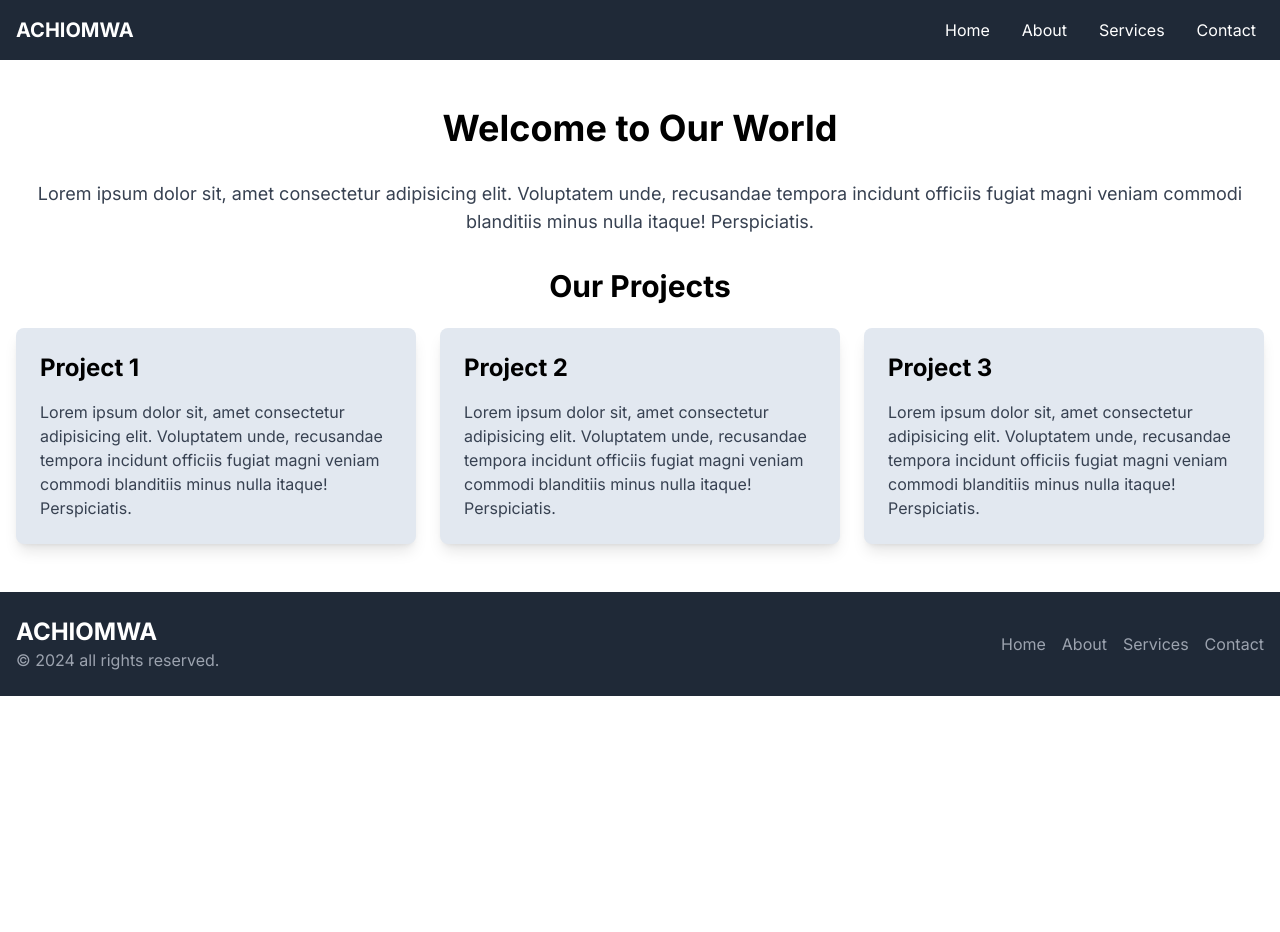
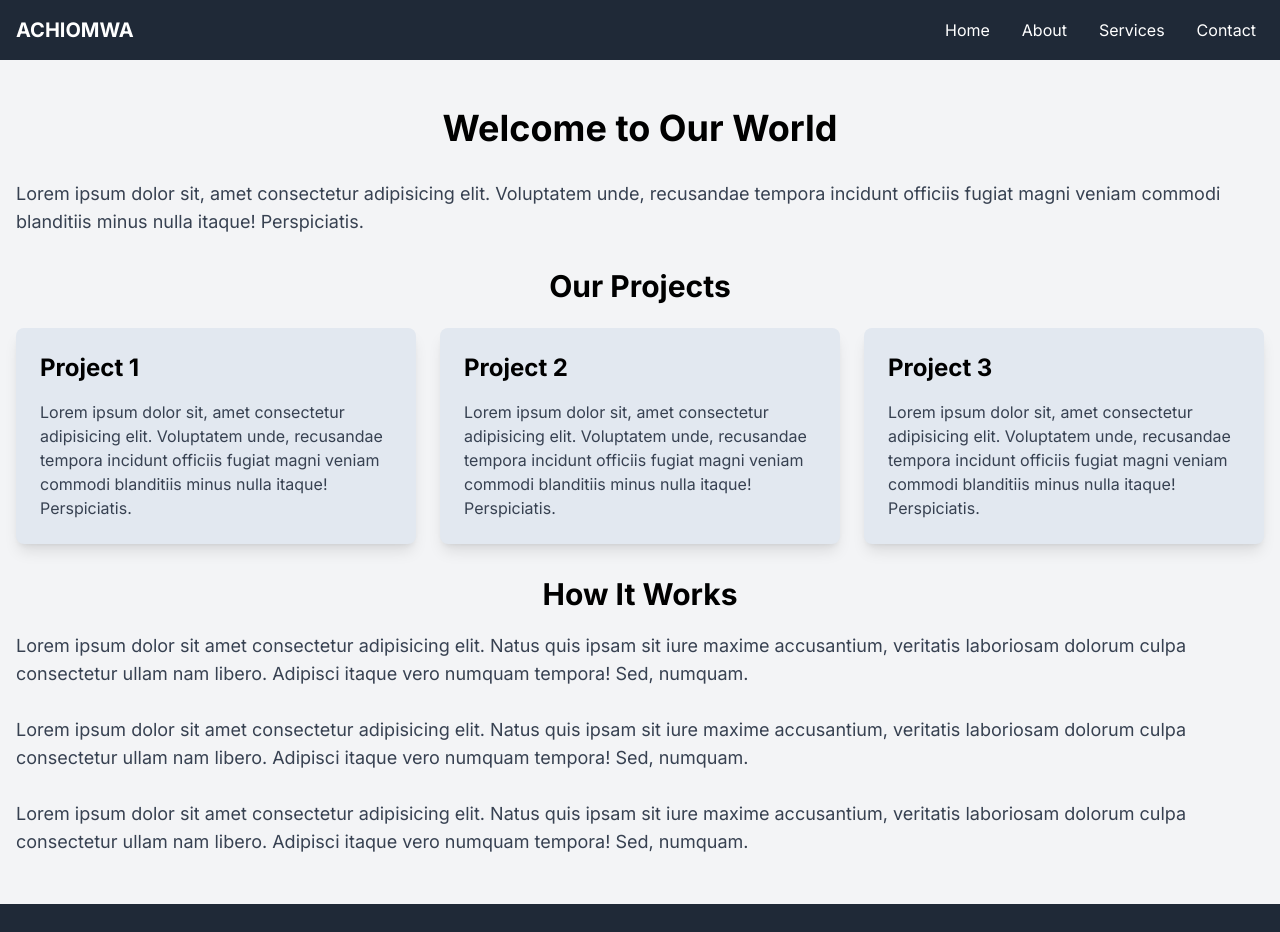
Before and after one commit to houdinipapi/Achiomwa, a Next.js app in the folder application/: page / in a window 1280 px wide. Shown: the top 932 px of the page. Before the commit the page ends 800 px from the top, so only its background shows below. Built offline with nearby package versions, Linux system fonts and the light colour scheme.

Commit message:
chore: Update home page layout and content

```diff
--- a/application/src/components/HomePage.tsx
+++ b/application/src/components/HomePage.tsx
@@ -4,14 +4,18 @@ const HomePage = () => {
   return (
     <div>
 
-        <div className="container mx-auto p-4">
+
+        <div className="container mx-auto p-4 bg-gray-100">
+
+            {/* Welcome */}
             <div className="text-center my-8">
                 <h1 className="text-4xl font-bold my-8">Welcome to Our World</h1>
-                <p className="text-lg text-gray-700">
+                <p className="text-lg text-gray-700 text-left">
                     Lorem ipsum dolor sit, amet consectetur adipisicing elit. Voluptatem unde, recusandae tempora incidunt officiis fugiat magni veniam commodi blanditiis minus nulla itaque! Perspiciatis.
                 </p>
             </div>
 
+            {/* Projects */}
             <div className="my-8">
                 <h1 className="text-3xl font-bold text-center mb-6">Our Projects</h1>
                 <div className="grid grid-cols-1 md:grid-cols-3 gap-6">
@@ -33,6 +37,21 @@ const HomePage = () => {
 
                 </div>
             </div>
+
+            {/* How it works */}
+            <div className="text-center my-8">
+                <h1 className="text-3xl font-bold text-center my-5">How It Works</h1>
+                <p className="text-lg text-gray-700 text-left">
+                    Lorem ipsum dolor sit amet consectetur adipisicing elit. Natus quis ipsam sit iure maxime accusantium, veritatis laboriosam dolorum culpa consectetur ullam nam libero. Adipisci itaque vero numquam tempora! Sed, numquam.
+                    <br />
+                    <br />
+                    Lorem ipsum dolor sit amet consectetur adipisicing elit. Natus quis ipsam sit iure maxime accusantium, veritatis laboriosam dolorum culpa consectetur ullam nam libero. Adipisci itaque vero numquam tempora! Sed, numquam.
+                    <br />
+                    <br />
+                    Lorem ipsum dolor sit amet consectetur adipisicing elit. Natus quis ipsam sit iure maxime accusantium, veritatis laboriosam dolorum culpa consectetur ullam nam libero. Adipisci itaque vero numquam tempora! Sed, numquam.
+                </p>
+            </div>
+
         </div>
     </div>
   )
```
